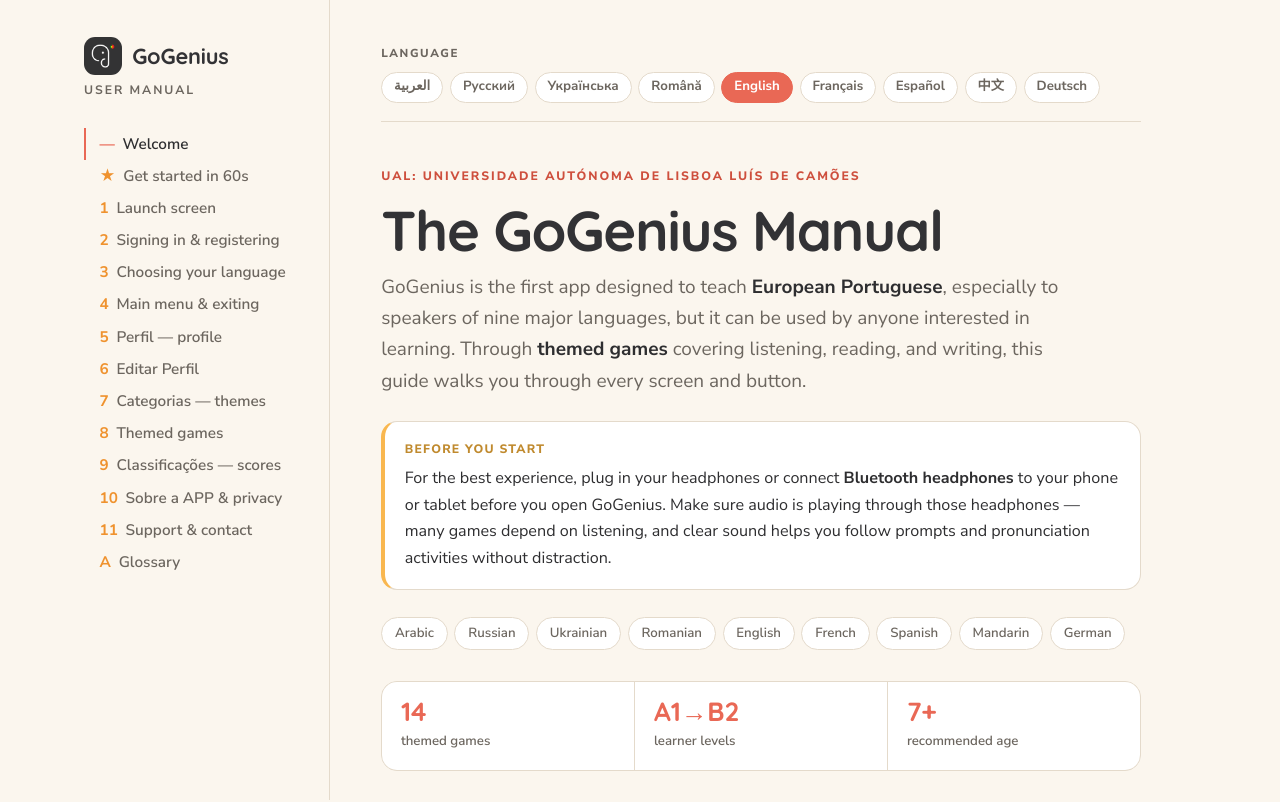
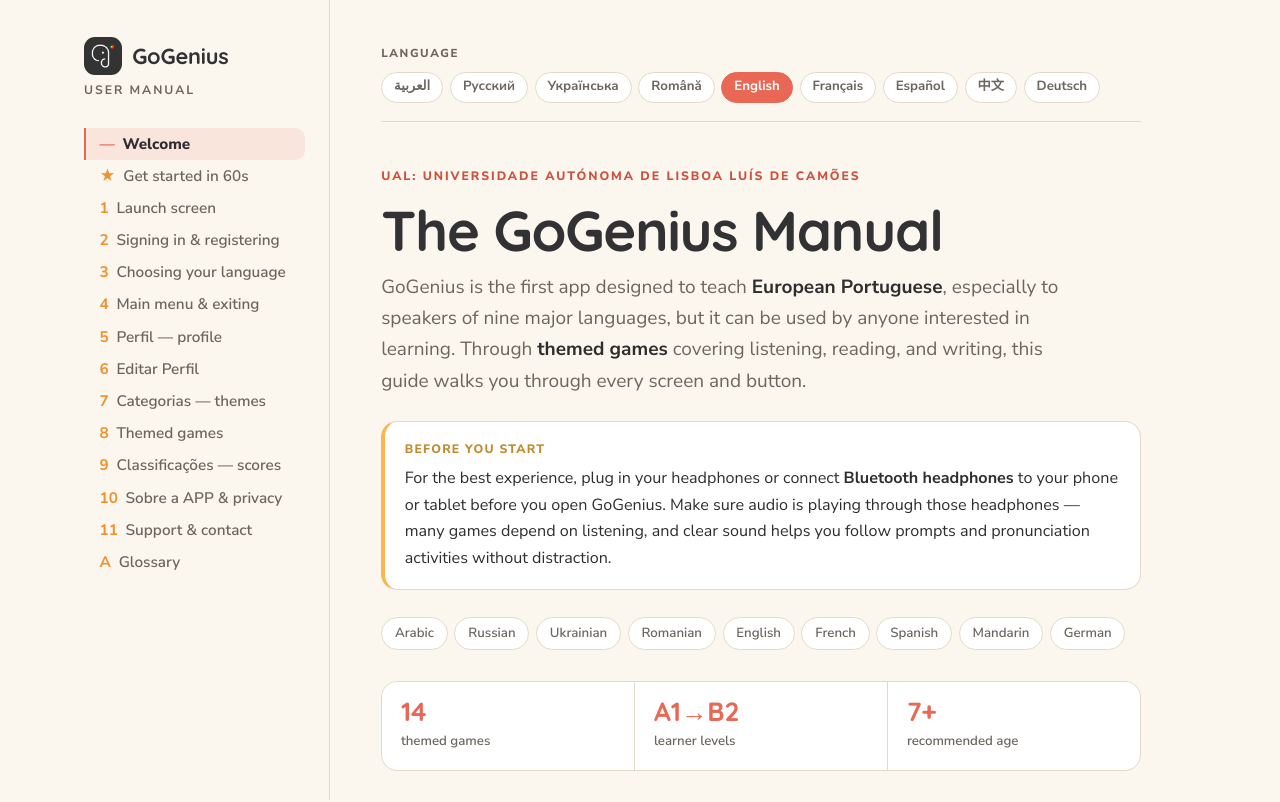
Before and after one commit to jgranda1999/gogenius-manual, a React (Vite) app: page / in a window 1280 px wide. Shown: the top 802 px of the page. Built offline with nearby package versions, Linux system fonts and the light colour scheme.

Commit message:
Improving section display when scrolling.

```diff
--- a/src/App.tsx
+++ b/src/App.tsx
@@ -1,4 +1,4 @@
-import { useRef, useState } from 'react';
+import { useState } from 'react';
 import { LanguageSelector } from './components/LanguageSelector';
 import { ManualContent } from './components/ManualContent';
 import { Sidebar } from './components/Sidebar';
@@ -9,8 +9,7 @@
 
 export default function App() {
   const [navOpen, setNavOpen] = useState(false);
-  const contentRef = useRef<HTMLElement>(null);
-  const activeId = useActiveSection(contentRef);
+  const { activeId, activateSection } = useActiveSection();
   const { closeNav } = useMobileNav(navOpen, setNavOpen);
   const { ui } = useLanguage();
 
@@ -27,8 +26,13 @@
         {ui.contents}
       </button>
       <div className="shell">
-        <Sidebar activeId={activeId} onNavigate={closeNav} />
-        <main className="content" ref={contentRef}>
+        <Sidebar
+          activeId={activeId}
+          navOpen={navOpen}
+          onNavigate={closeNav}
+          onActivate={activateSection}
+        />
+        <main className="content">
           <LanguageSelector />
           <ManualContent />
         </main>
--- a/src/components/Sidebar.tsx
+++ b/src/components/Sidebar.tsx
@@ -1,28 +1,75 @@
+import { useEffect, useRef } from 'react';
 import { useLanguage } from '../i18n/LanguageContext';
 
 type SidebarProps = {
   activeId: string;
+  navOpen: boolean;
   onNavigate: () => void;
+  onActivate: (id: string) => void;
 };
 
-export function Sidebar({ activeId, onNavigate }: SidebarProps) {
+function scrollActiveIntoView(sidebar: HTMLElement, active: HTMLElement) {
+  const sidebarTop = sidebar.getBoundingClientRect().top;
+  const relativeTop = active.getBoundingClientRect().top - sidebarTop + sidebar.scrollTop;
+  const padding = 28;
+  const viewTop = sidebar.scrollTop + padding;
+  const viewBottom = sidebar.scrollTop + sidebar.clientHeight - padding;
+  const reduceMotion = window.matchMedia('(prefers-reduced-motion: reduce)').matches;
+  const behavior: ScrollBehavior = reduceMotion ? 'auto' : 'smooth';
+
+  if (relativeTop < viewTop) {
+    sidebar.scrollTo({ top: Math.max(0, relativeTop - padding), behavior });
+    return;
+  }
+
+  const linkBottom = relativeTop + active.offsetHeight;
+  if (linkBottom > viewBottom) {
+    sidebar.scrollTo({
+      top: linkBottom - sidebar.clientHeight + padding,
+      behavior,
+    });
+  }
+}
+
+export function Sidebar({ activeId, navOpen, onNavigate, onActivate }: SidebarProps) {
   const { ui } = useLanguage();
+  const sidebarRef = useRef<HTMLElement>(null);
+  const prevNavOpen = useRef(false);
 
-  const scrollToTop = () => {
+  useEffect(() => {
+    const sidebar = sidebarRef.current;
+    if (!sidebar) return;
+
+    const justOpened = navOpen && !prevNavOpen.current;
+    prevNavOpen.current = navOpen;
+
+    const run = () => {
+      const active = sidebar.querySelector<HTMLElement>('a.active');
+      if (active) scrollActiveIntoView(sidebar, active);
+    };
+
+    if (justOpened) {
+      const timer = window.setTimeout(run, 260);
+      return () => window.clearTimeout(timer);
+    }
+
+    if (window.matchMedia('(min-width: 861px)').matches) {
+      const frame = requestAnimationFrame(run);
+      return () => cancelAnimationFrame(frame);
+    }
+  }, [activeId, navOpen]);
+
+  const goTo = (id: string) => {
+    onActivate(id);
     onNavigate();
-    document.getElementById('welcome')?.scrollIntoView({ behavior: 'smooth' });
   };
 
   return (
-    <aside className="sidebar" id="sidebar">
+    <aside className="sidebar" id="sidebar" ref={sidebarRef}>
       <a
         className="brand"
         href="#welcome"
-        onClick={(event) => {
-          event.preventDefault();
-          scrollToTop();
-          window.history.replaceState(null, '', '#welcome');
-        }}
+        onClick={() => goTo('welcome')}
         aria-label="GoGenius"
       >
         <img
@@ -36,17 +83,21 @@
       </a>
       <div className="brand-sub">{ui.userManual}</div>
       <nav className="toc" id="toc" aria-label={ui.tocAriaLabel}>
-        {ui.toc.map(({ id, num, label }) => (
+        {ui.toc.map(({ id, num, label }) => {
+          const isActive = activeId === id;
+          return (
             <a
               key={id}
               href={`#${id}`}
-            className={activeId === id ? 'active' : undefined}
-            onClick={onNavigate}
+              className={isActive ? 'active' : undefined}
+              aria-current={isActive ? 'location' : undefined}
+              onClick={() => goTo(id)}
             >
               <span className="num">{num}</span>
               {label}
             </a>
-        ))}
+          );
+        })}
       </nav>
     </aside>
   );
--- a/src/hooks/useActiveSection.ts
+++ b/src/hooks/useActiveSection.ts
@@ -1,39 +1,82 @@
-import { useEffect, useState, type RefObject } from 'react';
+import { useCallback, useEffect, useRef, useState } from 'react';
 import { SECTION_IDS } from '../data/toc';
 import { useLanguage } from '../i18n/LanguageContext';
 
-const OBSERVER_OPTIONS: IntersectionObserverInit = {
-  rootMargin: '-10% 0px -75% 0px',
-  threshold: 0,
-};
+function sectionOffset(): number {
+  return window.matchMedia('(max-width: 860px)').matches ? 96 : 88;
+}
 
-export function useActiveSection(contentRef: RefObject<HTMLElement | null>) {
+function sectionFromScroll(): string {
+  const offset = sectionOffset();
+  let current = SECTION_IDS[0];
+
+  for (const id of SECTION_IDS) {
+    const el = document.getElementById(id);
+    if (!el) continue;
+    if (el.getBoundingClientRect().top <= offset) current = id;
+  }
+
+  return current;
+}
+
+export function useActiveSection() {
   const [activeId, setActiveId] = useState<string>('welcome');
   const { language } = useLanguage();
+  const lockRef = useRef<string | null>(null);
+  const unlockTimer = useRef(0);
+
+  const apply = useCallback((id: string) => {
+    setActiveId((prev) => (prev === id ? prev : id));
+  }, []);
+
+  const activateSection = useCallback(
+    (id: string) => {
+      lockRef.current = id;
+      apply(id);
+      window.clearTimeout(unlockTimer.current);
+      unlockTimer.current = window.setTimeout(() => {
+        lockRef.current = null;
+        apply(sectionFromScroll());
+      }, 800);
+    },
+    [apply],
+  );
 
   useEffect(() => {
-    const root = contentRef.current;
-    if (!root) return;
+    let frame = 0;
 
-    const elements = SECTION_IDS.map((id) => root.querySelector<HTMLElement>(`#${CSS.escape(id)}`)).filter(
-      (el): el is HTMLElement => el != null,
-    );
+    const update = () => {
+      if (lockRef.current) return;
+      apply(sectionFromScroll());
+    };
 
-    if (elements.length === 0) return;
+    const onScrollOrResize = () => {
+      cancelAnimationFrame(frame);
+      frame = requestAnimationFrame(update);
+    };
 
-    setActiveId('welcome');
+    const onHashChange = () => {
+      const id = window.location.hash.replace(/^#/, '');
+      if (SECTION_IDS.includes(id)) activateSection(id);
+      else update();
+    };
 
-    const observer = new IntersectionObserver((entries) => {
-      for (const entry of entries) {
-        if (entry.isIntersecting && entry.target.id) {
-          setActiveId(entry.target.id);
-        }
-      }
-    }, OBSERVER_OPTIONS);
+    const hash = window.location.hash.replace(/^#/, '');
+    if (SECTION_IDS.includes(hash)) apply(hash);
+    else update();
 
-    for (const el of elements) observer.observe(el);
-    return () => observer.disconnect();
-  }, [contentRef, language]);
+    window.addEventListener('scroll', onScrollOrResize, { passive: true });
+    window.addEventListener('resize', onScrollOrResize);
+    window.addEventListener('hashchange', onHashChange);
 
-  return activeId;
+    return () => {
+      cancelAnimationFrame(frame);
+      window.clearTimeout(unlockTimer.current);
+      window.removeEventListener('scroll', onScrollOrResize);
+      window.removeEventListener('resize', onScrollOrResize);
+      window.removeEventListener('hashchange', onHashChange);
+    };
+  }, [language, apply, activateSection]);
+
+  return { activeId, activateSection };
 }
--- a/src/styles/manual.css
+++ b/src/styles/manual.css
@@ -69,14 +69,14 @@
   .lang-btn:focus-visible{outline:2px solid var(--coral);outline-offset:2px;}
 
   nav.toc{font-size:.9rem;}
-  nav.toc a{display:block;color:var(--ink-soft);padding:.34rem 0 .34rem .8rem;border-left:2px solid transparent;line-height:1.35;font-weight:600;}
+  nav.toc a{display:block;color:var(--ink-soft);padding:.34rem .7rem .34rem .8rem;border-left:2px solid transparent;line-height:1.35;font-weight:600;border-radius:0 10px 10px 0;transition:background .15s ease,color .15s ease,border-color .15s ease;}
   nav.toc a .num{color:var(--orange);font-variant-numeric:tabular-nums;font-weight:700;margin-right:.45rem;}
-  nav.toc a:hover{color:var(--ink);text-decoration:none;}
-  nav.toc a.active{color:var(--ink);border-left-color:var(--coral);}
+  nav.toc a:hover{color:var(--ink);text-decoration:none;background:rgba(233,104,85,.06);}
+  nav.toc a.active{color:var(--ink);border-left-color:var(--coral);background:rgba(233,104,85,.12);font-weight:800;}
   nav.toc a.active .num{color:var(--coral);}
 
   /* Arabic / RTL */
-  html[dir="rtl"] nav.toc a{padding:.34rem .8rem .34rem 0;border-left:none;border-right:2px solid transparent;}
+  html[dir="rtl"] nav.toc a{padding:.34rem .8rem .34rem .7rem;border-left:none;border-right:2px solid transparent;border-radius:10px 0 0 10px;}
   html[dir="rtl"] nav.toc a .num{margin-right:0;margin-left:.45rem;}
   html[dir="rtl"] nav.toc a.active{border-right-color:var(--coral);}
   html[dir="rtl"] .sidebar{border-right:none;border-left:1px solid var(--line);}
@@ -210,8 +210,8 @@
       padding-bottom:max(6rem,calc(4rem + env(safe-area-inset-bottom,0px)));
     }
     .lang-btn{min-height:44px;padding:.5rem .85rem;}
-    nav.toc a{padding:.5rem 0 .5rem .8rem;}
-    html[dir="rtl"] nav.toc a{padding:.5rem .8rem .5rem 0;}
+    nav.toc a{padding:.55rem .7rem .55rem .8rem;}
+    html[dir="rtl"] nav.toc a{padding:.55rem .8rem .55rem .7rem;}
     .tbl td:first-child{white-space:normal;}
     .tbl{min-width:min(100%,280px);}
     h2{flex-wrap:wrap;gap:.45rem .7rem;font-size:1.45rem;}
```
Lines whose indentation alone changed are shown as unchanged.
